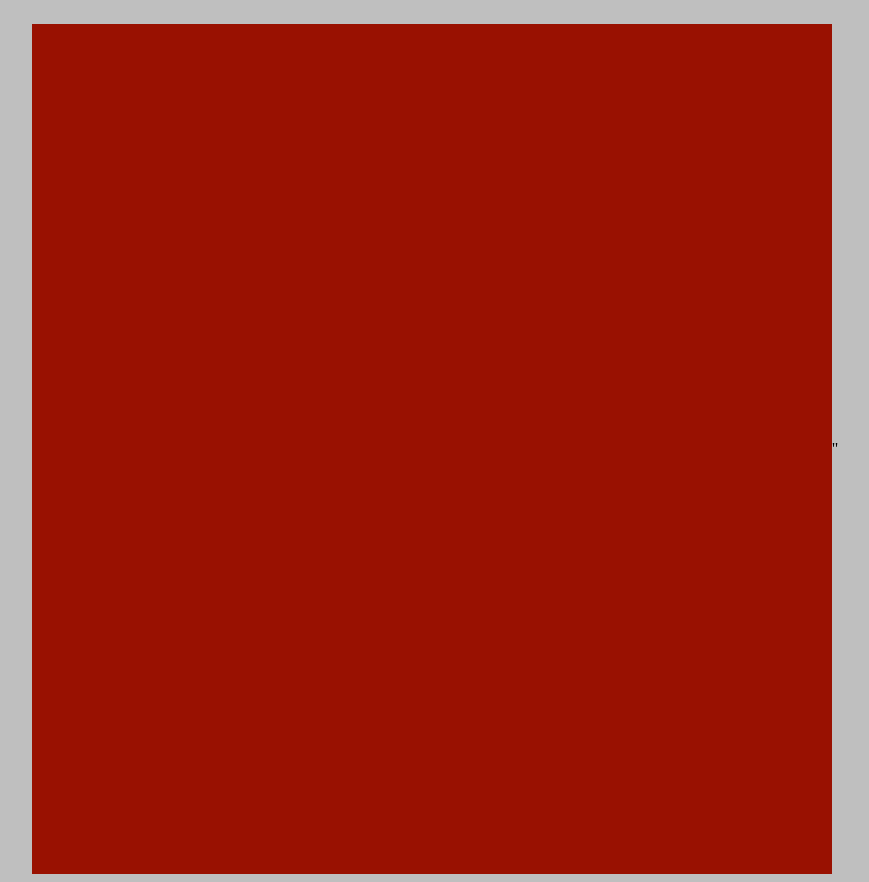
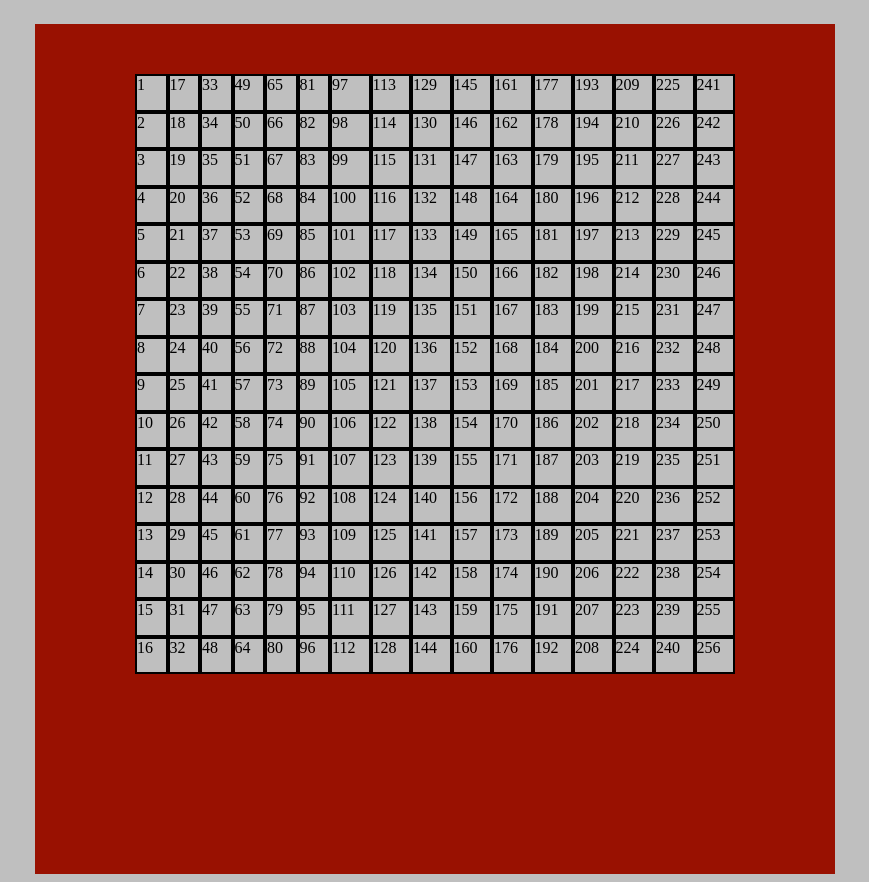
Before and after one commit to HasanKonty/etchASketch, a plain HTML site: page index.html in a window 1280 px wide. Shown: the whole page, without its empty margins (213-1082 px from the left). Drawn offline with Linux system fonts and the light colour scheme.

Commit message:
do script to make the grid

```diff
--- a/index.html
+++ b/index.html
@@ -14,10 +14,10 @@
             <div class="sketch-screen">
 
             </div>
-        </div>"
+        </div>
     </div>
 
-    <scrip src="script.js"> </script>
+    <script src="script.js"> </script>
 
 </body>
 </html>
--- a/script.js
+++ b/script.js
@@ -0,0 +1,17 @@
+function makeGrids(size){
+    let screen = document.querySelector(".sketch-screen");
+    for ( let i = 0; i< size; i++) {
+        let column = document.createElement("div");
+        column.classList.add("column");
+        for ( let j = 1; j<= size; j++) {
+            let row = document.createElement("div");
+            row.classList.add("row");
+            row.style.border = "2px solid black";
+            row.innerText = (i * size) + j;
+            column.appendChild(row);
+        }
+        screen.appendChild(column);
+    }
+}
+
+makeGrids(16);
--- a/style.css
+++ b/style.css
@@ -27,4 +27,22 @@ body{
     padding-top: 50px;
 }
 
-.sketch-screen
+.sketch-screen{
+    display:flex;
+    flex-direction: row;
+    justify-content: space-around;
+    width: 600px;
+    height: 600px;
+    background-color:#bfbfbf ;
+}
+
+.sketch-screen > div {
+    height: auto;
+    flex: 1 0 auto;
+    display: flex;
+    flex-direction:column;
+}
+
+.sketch-screen > div > * {
+    flex: 1 ;
+}
```
